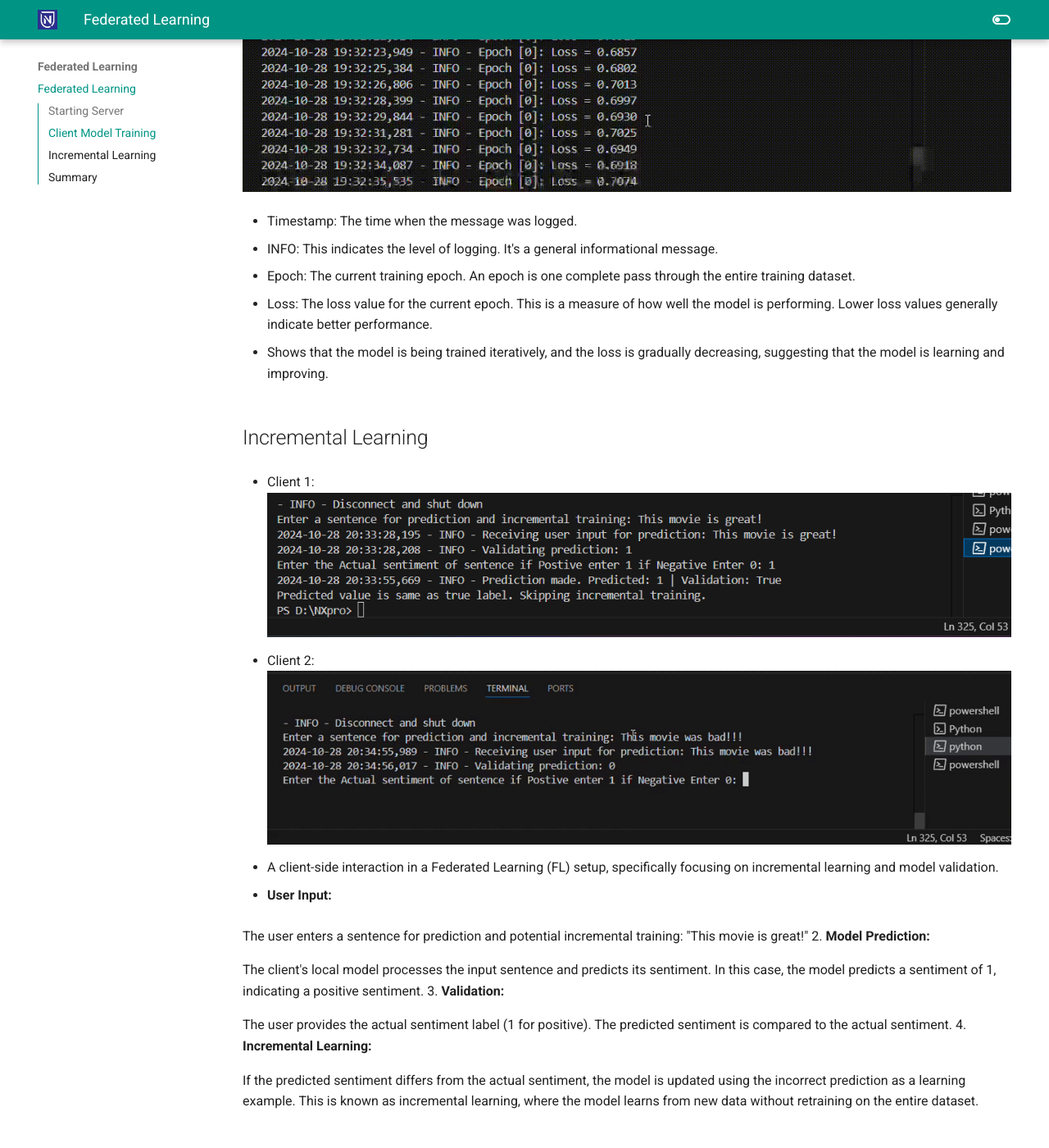
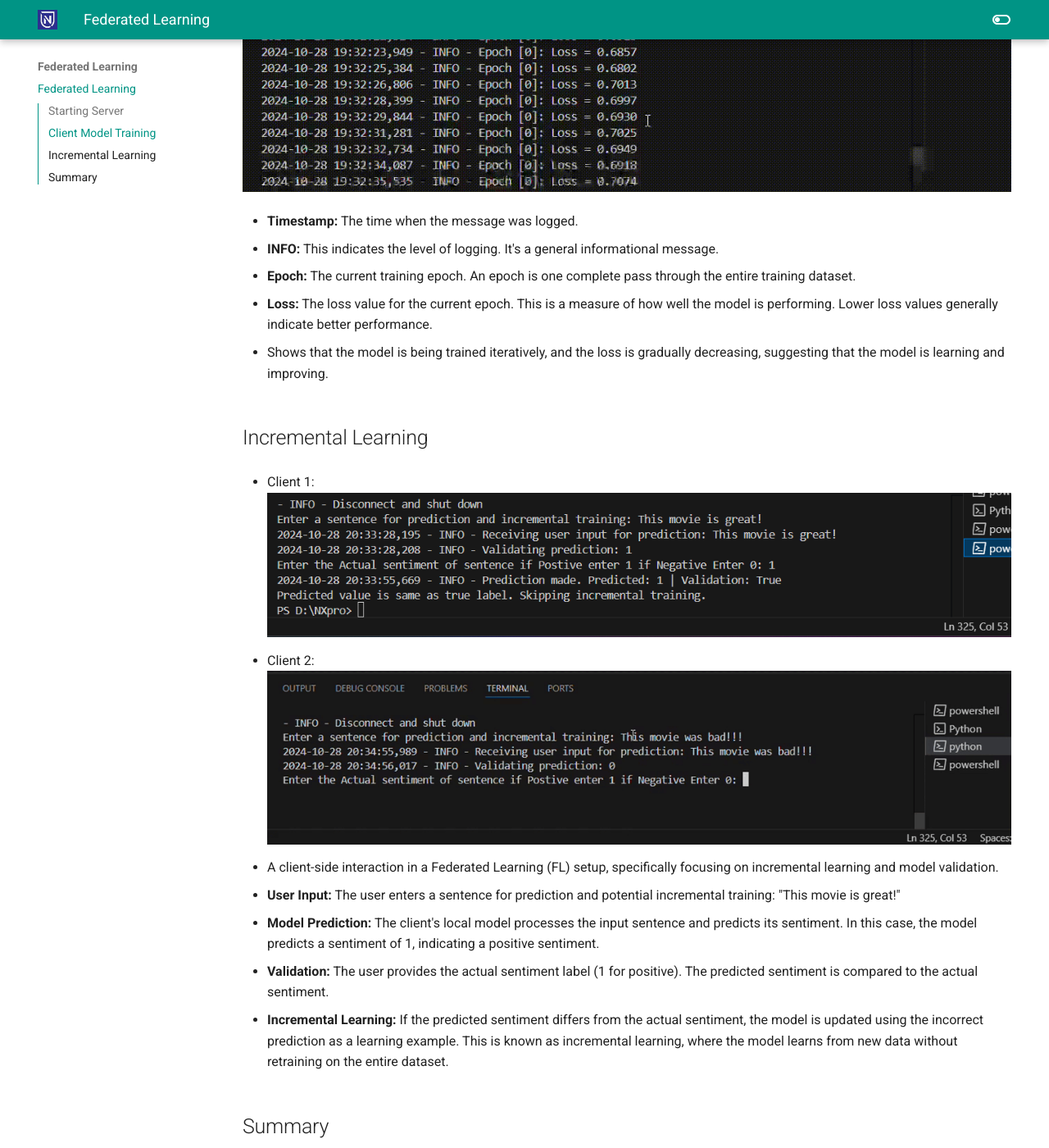
Before and after one commit to iamrajharshit/NitteXpo, an MkDocs documentation site: the page built from docs/02_Stage-2.md, in a window 1280 px wide and 1400 px high, scrolled down 1215 px. Shown: the whole window at 82% size. Built offline with MkDocs 1.6.1 and Material for MkDocs 9.7.7, drawn with Linux system fonts in a browser that asks for light colours; part of the change alters nothing that is shown.

```diff
--- a/docs/02_Stage-2.md
+++ b/docs/02_Stage-2.md
@@ -16,10 +16,10 @@ This is the initial stages of a Federated Learning (FL) experiment using the Flo
 ## Client Model Training
 ![Client](./img/Stage-2/Client%20model%20training.gif)
 
-- Timestamp: The time when the message was logged.
-- INFO: This indicates the level of logging. It's a general informational message.
-- Epoch: The current training epoch. An epoch is one complete pass through the entire training dataset.
-- Loss: The loss value for the current epoch. This is a measure of how well the model is performing. Lower loss values generally indicate better performance.
+- **Timestamp:** The time when the message was logged.
+- **INFO:** This indicates the level of logging. It's a general informational message.
+- **Epoch:** The current training epoch. An epoch is one complete pass through the entire training dataset.
+- **Loss:** The loss value for the current epoch. This is a measure of how well the model is performing. Lower loss values generally indicate better performance.
 
 - Shows that the model is being trained iteratively, and the loss is gradually decreasing, suggesting that the model is learning and improving.
 
@@ -33,17 +33,16 @@ This is the initial stages of a Federated Learning (FL) experiment using the Flo
 - A client-side interaction in a Federated Learning (FL) setup, specifically focusing on incremental learning and model validation.
 
 1. **User Input:**
+The user enters a sentence for prediction and potential incremental training: "This movie is great!"
 
-The user enters a sentence for prediction and potential incremental training: "This movie is great!"
 2. **Model Prediction:**
+The client's local model processes the input sentence and predicts its sentiment. In this case, the model predicts a sentiment of 1, indicating a positive sentiment.
 
-The client's local model processes the input sentence and predicts its sentiment. In this case, the model predicts a sentiment of 1, indicating a positive sentiment.
 3. **Validation:**
-
 The user provides the actual sentiment label (1 for positive).
 The predicted sentiment is compared to the actual sentiment.
+
 4. **Incremental Learning:**
-
 If the predicted sentiment differs from the actual sentiment, the model is updated using the incorrect prediction as a learning example. This is known as incremental learning, where the model learns from new data without retraining on the entire dataset.
 
 ## Summary
```
